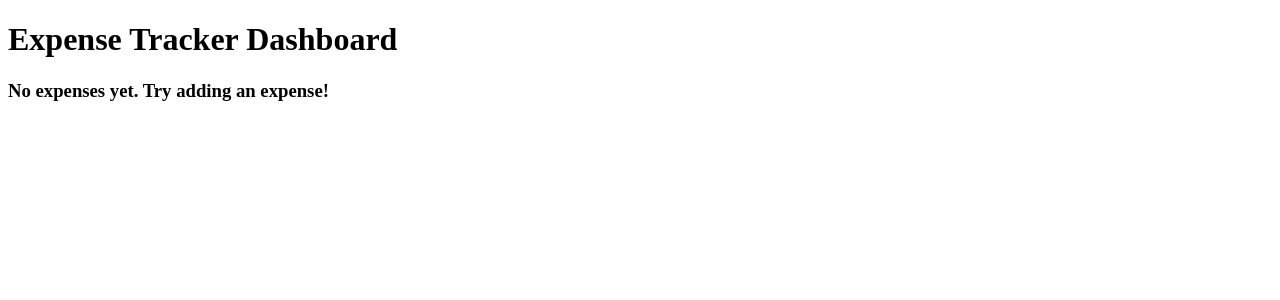
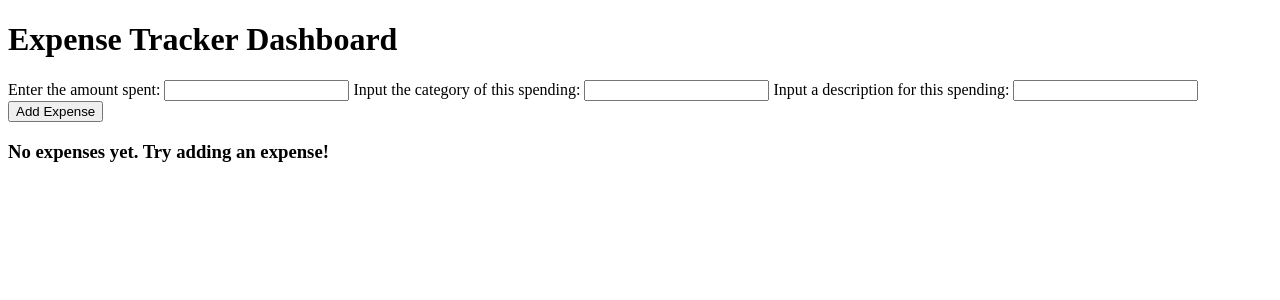
Before and after one commit to edenkuah/Flask-Budget-Tracker-with-User-Authentication, a Flask app: page /dashboard in a window 1280 px wide. Shown: the top 300 px of the page. Run offline with Flask 3, Linux system fonts and the light colour scheme; a user stored in the database is signed in; data that the repository does not hold is empty.

Commit message:
Add functionality to add and delete expenses in the dashboard

```diff
--- a/app.py
+++ b/app.py
@@ -1,6 +1,7 @@
 from flask import Flask, render_template, redirect, url_for, request, session
 from werkzeug.security import generate_password_hash, check_password_hash
 import sqlite3
+import datetime
 
 app = Flask(__name__)
 app.secret_key = "test_secret_key"  # In production, use a secure and random secret key.
@@ -88,10 +89,32 @@ def dashboard():
         return redirect(url_for("login"))
     else:
         conn = get_db_connection()
-        tasks = conn.execute("SELECT * FROM expenses WHERE user_id=?", (session['user_id'],)).fetchall()
+        expenses = conn.execute("SELECT * FROM expenses WHERE user_id=?", (session['user_id'],)).fetchall()
         conn.close()
-        return render_template("dashboard.html", expenses=tasks)
+        return render_template("dashboard.html", expenses=expenses)
 
+@app.route("/add", methods=["POST"])
+def add_expense():
+    amount = request.form.get("amount")
+    category = request.form.get("category")
+    description = request.form.get("description")
+    date = str(datetime.date.today())
+    if amount.strip() != "" and category.strip() != "" and description.strip() != "":
+        conn = get_db_connection()
+        conn.execute("INSERT INTO expenses (user_id, amount, category, description, date) VALUES (?, ?, ?, ?, ?)", (session['user_id'], amount, category, description, date))
+        conn.commit()
+        conn.close()
+        session['success_message'] = "Expense added successfully!"
+
+    return redirect(url_for("dashboard"))
+
+@app.route("/delete/<int:expense_id>", methods=["POST"])
+def delete_expense(expense_id):
+    conn = get_db_connection()
+    conn.execute("DELETE FROM expenses WHERE id = ? AND user_id = ?", (expense_id, session['user_id']))
+    conn.commit()
+    conn.close()
+    return redirect(url_for("dashboard"))
 
 
 
--- a/templates/dashboard.html
+++ b/templates/dashboard.html
@@ -7,6 +7,21 @@
 </head>
 <body>
     <h1>Expense Tracker Dashboard</h1>
+    <div class="add_task_form">
+        <form method="post", action="{{url_for('add_expense')}}">
+            <label for="amount_input">Enter the amount spent:</label>
+            <input name="amount" id="amount_input" type="number">
+            <label for="category_input">Input the category of this spending:</label>
+            <input id="category_input" name="category">
+            <label for="description_input">Input a description for this spending:</label>
+            <input id="description_input" name="description">
+            <button type="submit">Add Expense</button>
+        </form>
+    </div>
+    {% if session.get('success_message') %}
+    <p>{{ session.pop('success_message') }}</p>
+    {% endif %}
+    <div class="expense_block">
         <table class="main-table">
             {% if expenses %}
             <tr>
@@ -14,6 +29,7 @@
                 <th>Category</th>
                 <th>Description</th>
                 <th>Date</th>
+                <th>Action</th>
             </tr>
                 {% for expense in expenses %}
                 <tr>
@@ -21,11 +37,22 @@
                     <td>{{expense.category}}</td>
                     <td>{{expense.description}}</td>
                     <td>{{expense.date}}</td>
+                    <td>
+                        <form method="post" action="{{url_for('delete_expense', expense_id=expense.id)}}">
+                            <button class="delete_button">Delete Expense</button>
+                        </form>
+                    </td>
                 </tr>
+
+
+
                 {% endfor %}
             {% else %}
                 <h3>No expenses yet. Try adding an expense!</h3>
             {% endif %}
         </table>
+
+    </div>
+
 </body>
 </html>
```
Also changed, not shown: budget.db, 1 other file. Lines whose indentation alone changed are shown as unchanged.
